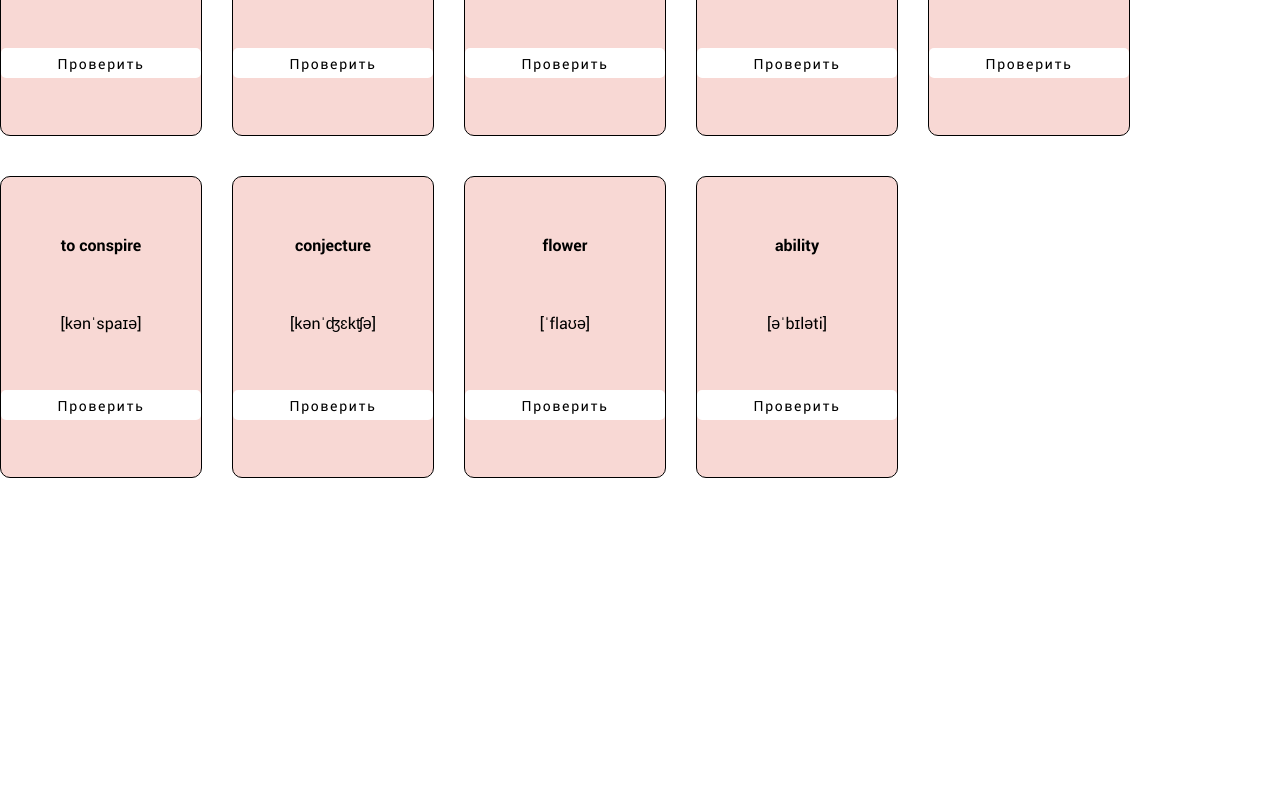
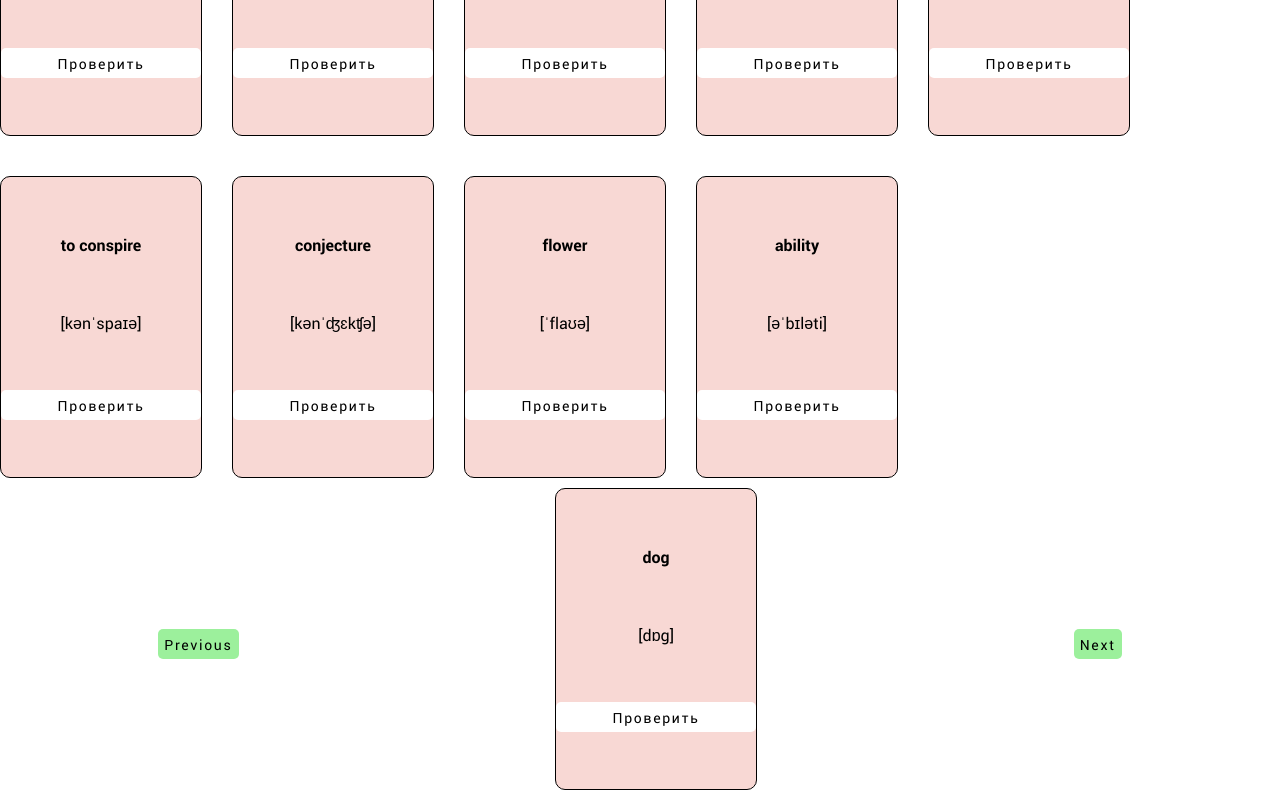
Before and after one commit to dariaSDemidova/Foreign-words, a React (Create React App) app: page / in a window 1280 px wide. Shown: the part 558-1358 px from the top of the page. Before the commit the page ends 1046 px from the top, so only its background shows below. Built offline with nearby package versions, Linux system fonts and the light colour scheme.

Commit message:
add cardwrapper

```diff
--- a/package.json
+++ b/package.json
@@ -40,6 +40,9 @@
     ]
   },
   "devDependencies": {
+    "eslint": "^8.57.0",
+    "eslint-config-prettier": "^9.1.0",
+    "eslint-plugin-react": "^7.34.0",
     "gh-pages": "^6.1.1"
   }
 }
--- a/src/App.js
+++ b/src/App.js
@@ -1,11 +1,12 @@
 import './App.css';
 import words from './store/store';
-import Header from './components/Header/Header'
+import Header from './components/Header/Header';
 import WordsTableHead from './components/WordsTableHead/WordsTableHead';
 import WordsTableBody from './components/WordsTableBody/WordsTableBody';
-import './components/WordsTableHead/WordsTableHead.scss'
-import './components/WordsTableBody/WordsTableBody.scss'
-import Cards from './components/Cards/Cards'
+import './components/WordsTableHead/WordsTableHead.scss';
+import './components/WordsTableBody/WordsTableBody.scss';
+import Cards from './components/Cards/Cards';
+import CardWrapper from './components/CardWrapper/CardWrapper';
 
 
 
@@ -20,6 +21,7 @@ function App() {
         )
       }
       <Cards />
+      <CardWrapper/>
     </div>
 
   );
--- /dev/null
+++ b/src/components/CardWrapper/CardWrapper.jsx
@@ -0,0 +1,36 @@
+import React, { useState } from 'react';
+import Card from '../Card/Card';
+import words from '../../store/store';
+import './CardWrapper.scss'
+
+const CardWrapper = () => {
+    const [currentIndex, setCurrentIndex] = useState(0);
+
+    const showPreviousCard = () => {
+        if (currentIndex === 0) {
+            setCurrentIndex(words.length - 1);
+        } else {
+            setCurrentIndex(currentIndex - 1);
+        }
+    };
+
+    const showNextCard = () => {
+        if (currentIndex === words.length - 1) {
+            setCurrentIndex(0);
+        } else {
+            setCurrentIndex(currentIndex + 1);
+        }
+    };
+
+    return (
+    <div className="card-wrapper">
+        <button className="previous-btn" onClick={showPreviousCard}>Previous</button>
+        <Card   english={words[currentIndex].english}
+                russian={words[currentIndex].russian}
+                transcription={words[currentIndex].transcription}/>
+        <button className="next-btn" onClick={showNextCard}>Next</button>
+    </div>
+    );
+};
+
+export default CardWrapper;
--- /dev/null
+++ b/src/components/CardWrapper/CardWrapper.scss
@@ -0,0 +1,13 @@
+@import '../../styles/_mixins';
+@import '../../styles/fonts';
+
+.card-wrapper {
+    display: flex;
+    justify-content: space-around;
+    align-items: center;
+}
+
+.previous-btn, .next-btn {
+    background-color: rgb(156, 240, 156);
+    @include btn
+}
--- a/src/components/Header/Header.jsx
+++ b/src/components/Header/Header.jsx
@@ -2,7 +2,7 @@ import './Header.scss'
 import '../Cards/Cards'
 import '../Vocabulary/Vocabulary'
 
-function Header(props) {
+function Header() {
 
     return (
         <header>
```
Also changed, not shown: .eslintrc.js (added), src/components/Card/Card.jsx (line endings or trailing spaces), src/logo.svg (deleted), 1 other file (tests, documents, lock files or other folders).
